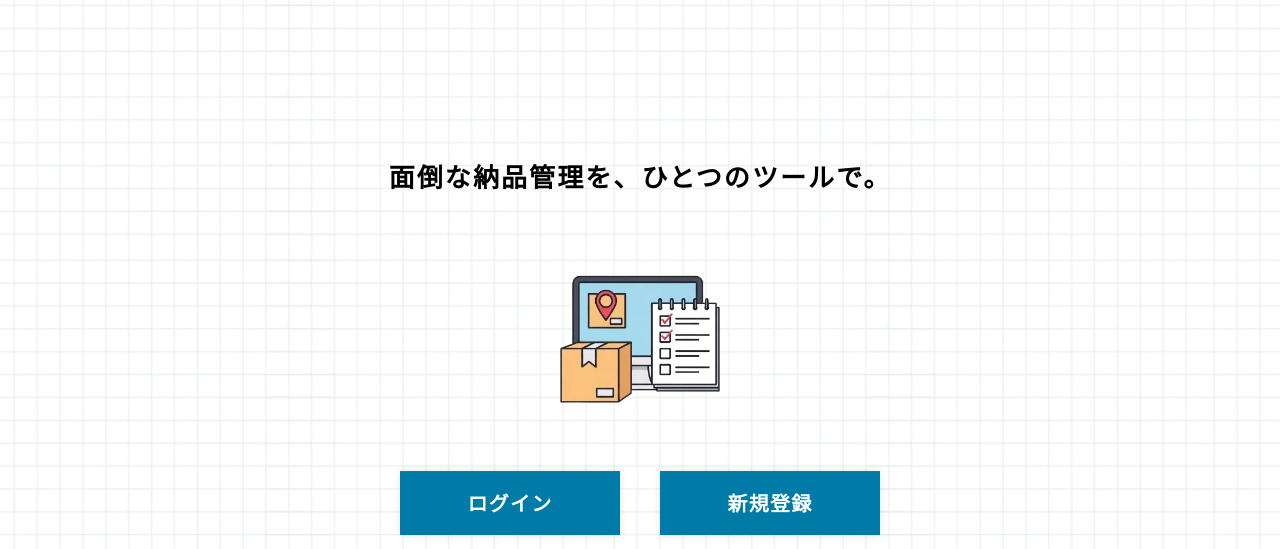
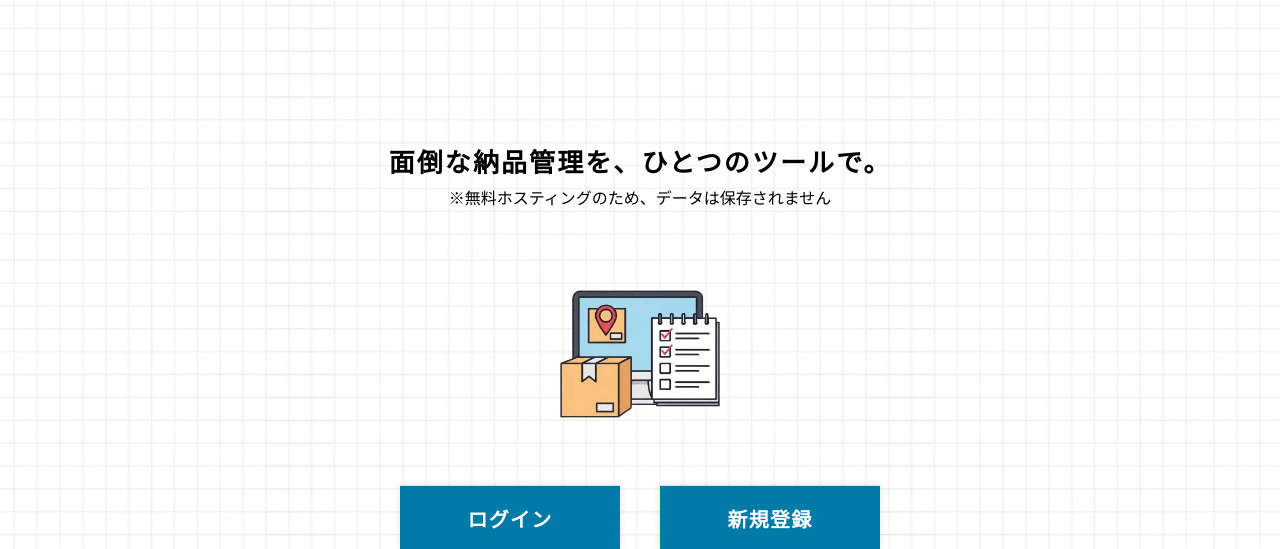
Before and after one commit to SamAikoo/nouhin-tray, a Flask app: page / in a window 1280 px wide. Shown: the part 52-601 px from the top of the page. Run offline with Flask 3, Linux system fonts and the light colour scheme; style sheets or scripts are compiled from the project's sources.

Commit message:
Update styles for header and scss

```diff
--- a/scss/style.scss
+++ b/scss/style.scss
@@ -150,10 +150,16 @@ body {
 
 .home_top {
     width: fit-content;
-    margin: 0 auto;
+    margin: 0 auto 12px;
     letter-spacing: 0.08em;
     font-weight: 600;
     font-size: 26px;
+}
+
+.home_note {
+    width: fit-content;
+    margin: 0 auto;
+    font-weight: 500;
 }
 
 .home_img {
--- a/templates/home.html
+++ b/templates/home.html
@@ -5,6 +5,7 @@
 {% block content %}
 <div class="home_content">
     <p class="home_top">面倒な納品管理を、ひとつのツールで。</p>
+    <p class="home_note">※無料ホスティングのため、データは保存されません</p>
 
     <img class="home_img" src="./static/img/home_img.webp" alt="">
 
```
